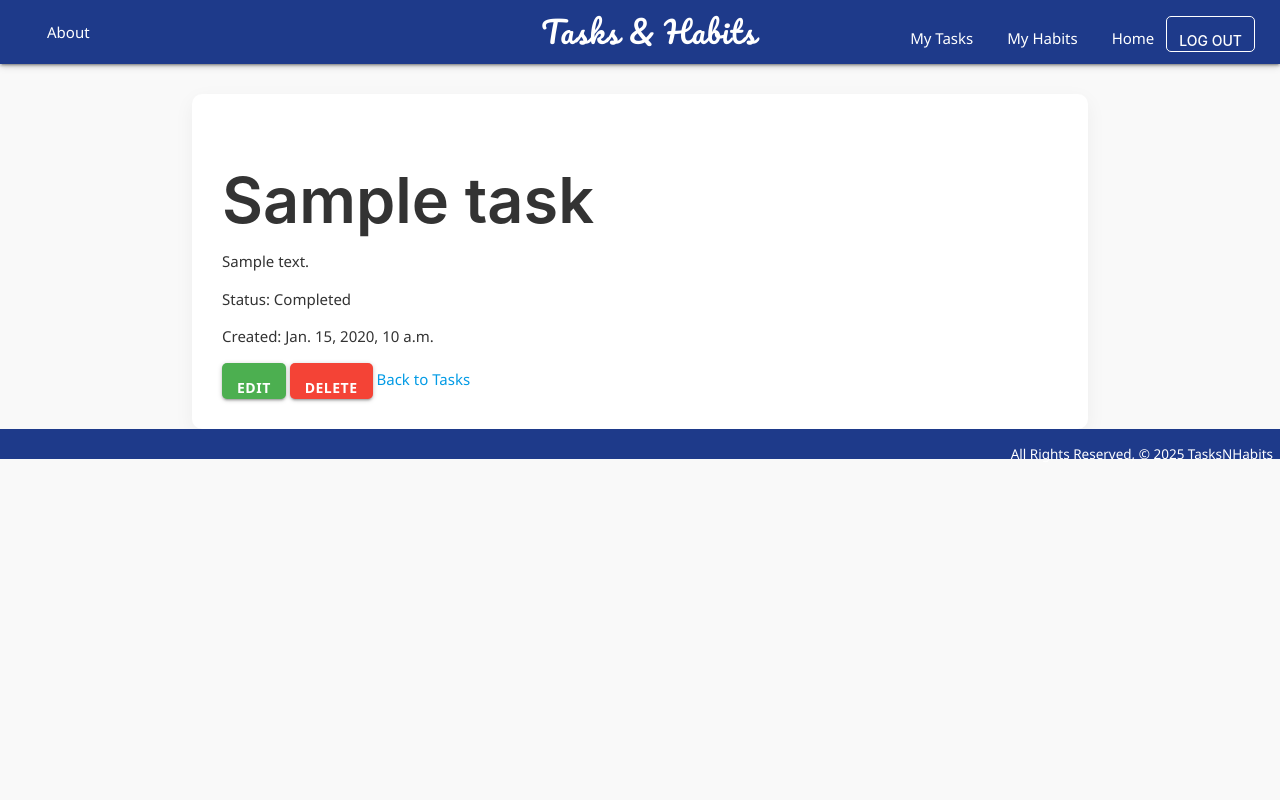
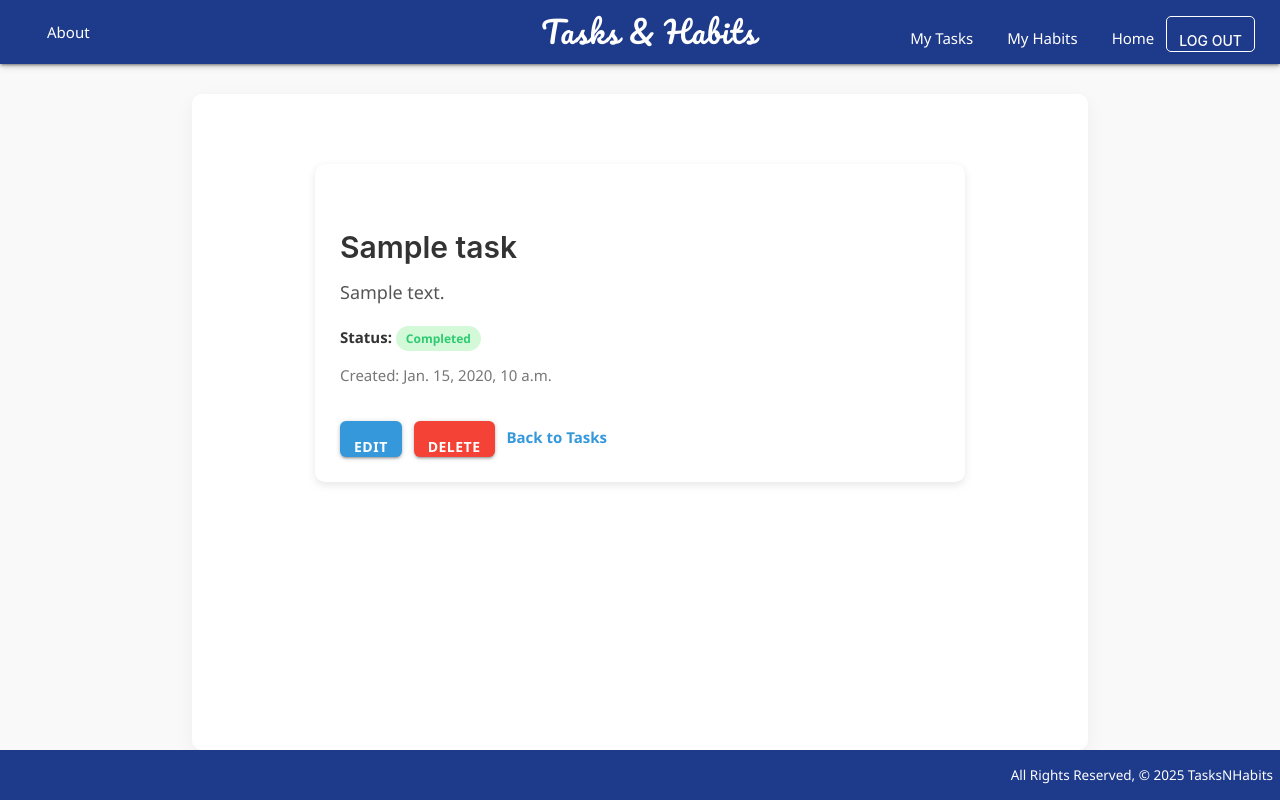
Before and after one commit to envwx/Tasks-Habits, a Django app: page /tasks/1/ in a window 1280 px wide. Run offline with Django 5.2, Linux system fonts and the light colour scheme; a user stored in the database is signed in; tables that the repository leaves empty hold one stand-in row (values such as "Sample post").

Commit message:
more styling up

```diff
--- a/TasksNHabits/main_app/static/css/styles.css
+++ b/TasksNHabits/main_app/static/css/styles.css
@@ -3,7 +3,9 @@
   background-color: #f9f9f9;
   color: #333;
   margin: 0;
-  padding: 0;
+  display: flex;
+  flex-direction: column;
+  min-height: 100vh;
 }
 
 .nav-wrapper {
@@ -57,6 +59,7 @@
 }
 
 main.container {
+  flex: 1;
   background-color: #fff;
   margin-top: 30px;
   padding: 30px;
@@ -192,7 +195,9 @@
   font-family: 'Arial', sans-serif;
 }
 
-.btn {
+/* Buttons */
+.btn,
+.task-btn {
   display: inline-block;
   padding: 0.5rem 1rem;
   background-color: #4caf50;
@@ -203,30 +208,32 @@
   transition: background-color 0.3s;
 }
 
-.btn:hover {
+.btn:hover,
+.task-btn:hover {
   background-color: #45a049;
 }
 
-.btn-new-habit {
-  margin-bottom: 1rem;
-}
-
-.habit-list {
+/* Lists */
+.habit-list,
+.tasks-list {
   display: flex;
   flex-wrap: wrap;
   gap: 0.5rem;
   padding: 0;
-  justify-content: center;
+  justify-content: flex-start; /* left to right */
   margin: 0 auto;
+  list-style: none;
 }
 
-.habit-item {
+/* Items */
+.habit-item,
+.task-item {
   display: flex;
   flex-direction: column;
   align-items: center;
-  padding: 0.5rem 1rem;
-  min-width: 150px;
-  max-width: 180px;
+  padding: 0.7rem 1.2rem;
+  min-width: 180px; /* slightly longer box */
+  max-width: 220px;
   border: 1px solid #ddd;
   border-radius: 5px;
   background-color: #f9f9f9;
@@ -234,37 +241,219 @@
   text-align: center;
 }
 
-.habit-item:hover {
+.habit-item:hover,
+.task-item:hover {
   transform: translateY(-2px);
   box-shadow: 0 2px 6px rgba(0, 0, 0, 0.1);
 }
 
-.habit-link {
+/* Links */
+.habit-link,
+.task-link {
   text-decoration: none;
   color: #333;
   font-weight: 500;
   margin-bottom: 0.3rem;
 }
 
-.habit-link:hover {
+.habit-link:hover,
+.task-link:hover {
   text-decoration: underline;
 }
 
-.habit-status {
-  font-weight: bold;
+/* Status Pills */
+.habit-status,
+.task-status {
+  font-weight: 600;
+  padding: 4px 10px;
+  border-radius: 20px;
+  font-size: 0.8rem;
 }
 
+/* Completed / Not Completed colors */
 .completed {
-  color: green;
+  background: #d3f9d8;
+  color: #2e8b57;
 }
 
 .not-completed {
-  color: red;
+  background: #ffe1e1;
+  color: #c0392b;
 }
 
-.no-habits {
+/* Empty lists */
+.no-habits,
+.no-tasks {
   text-align: center;
   color: #777;
   font-style: italic;
   padding: 1rem 0;
 }
+
+.task-title {
+  font-size: 1.8rem;
+  margin-bottom: 0.5rem;
+}
+
+.task-desc {
+  margin-bottom: 0.5rem;
+}
+
+.task-status-text {
+  margin-bottom: 0.5rem;
+}
+
+.task-status.completed {
+  background-color: #d3f9d8;
+  color: #2e8b57;
+  padding: 4px 10px;
+  border-radius: 20px;
+  font-weight: 600;
+}
+
+.task-status.not-completed {
+  background-color: #ffe1e1;
+  color: #c0392b;
+  padding: 4px 10px;
+  border-radius: 20px;
+  font-weight: 600;
+}
+
+.task-created {
+  color: #555;
+  margin-bottom: 0.5rem;
+}
+
+.back-link {
+  display: inline-block;
+  margin-top: 1rem;
+  color: #333;
+  text-decoration: underline;
+}
+
+.back-link:hover {
+  color: #000;
+}
+
+.habit-container {
+  max-width: 600px;
+  margin: 40px auto;
+  padding: 20px;
+  background: #fafafa;
+  border-radius: 8px;
+  box-shadow: 0 2px 5px rgba(0, 0, 0, 0.1);
+}
+
+.habit-title {
+  font-size: 28px;
+  margin-bottom: 10px;
+}
+
+.habit-description {
+  font-size: 18px;
+  margin-bottom: 15px;
+}
+
+.status {
+  font-weight: bold;
+  margin-bottom: 10px;
+}
+
+.btn {
+  display: inline-block;
+  padding: 8px 14px;
+  margin-right: 8px;
+  background: #3498db;
+  color: white;
+  border-radius: 5px;
+  text-decoration: none;
+}
+
+.btn.red {
+  background: #e74c3c;
+}
+
+.btn.green {
+  background: #2ecc71;
+}
+
+.btn:hover {
+  opacity: 0.85;
+}
+
+.task-container {
+  max-width: 650px;
+  margin: 40px auto;
+  padding: 25px;
+  background: #ffffff;
+  border-radius: 10px;
+  box-shadow: 0 3px 8px rgba(0, 0, 0, 0.1);
+}
+
+/* Title + text styling */
+.task-title {
+  font-size: 30px;
+  margin-bottom: 15px;
+  color: #333;
+}
+
+.task-desc {
+  font-size: 18px;
+  margin-bottom: 20px;
+  color: #555;
+}
+
+.task-status-text {
+  font-weight: bold;
+  margin-bottom: 10px;
+}
+
+.task-status.completed {
+  color: #2ecc71;
+}
+
+.task-status.not-completed {
+  color: #e74c3c;
+}
+
+.task-created {
+  margin-bottom: 20px;
+  color: #777;
+}
+
+/* Buttons */
+.btn {
+  display: inline-block;
+  padding: 8px 14px;
+  margin-right: 8px;
+  background: #3498db;
+  color: white;
+  border-radius: 6px;
+  text-decoration: none;
+  transition: 0.2s ease;
+}
+
+.btn.red {
+  background: #e74c3c;
+}
+
+.btn.green {
+  background: #2ecc71;
+}
+
+.btn:hover {
+  opacity: 0.85;
+}
+
+/* Back link */
+.back-link {
+  display: inline-block;
+  margin-top: 20px;
+  text-decoration: none;
+  color: #3498db;
+  font-weight: bold;
+}
+
+.back-link:hover {
+  text-decoration: underline;
+}
--- a/TasksNHabits/main_app/templates/about.html
+++ b/TasksNHabits/main_app/templates/about.html
@@ -3,5 +3,5 @@
 {% block content %}
 <h1>About our TasksNHabits App</h1>
 <hr />
-<p>testing</p>
+<p>Tasks&Habits, an app to keep on track of your tasks and able to create habits that matches your daily life!</p>
 {% endblock %}
--- a/TasksNHabits/main_app/templates/tasks/task_details.html
+++ b/TasksNHabits/main_app/templates/tasks/task_details.html
@@ -1,17 +1,31 @@
 {% extends 'base.html' %}
 {% block content %}
-  <h1>{{ task.title }}</h1>
-  <p>{{ task.description }}</p>
-  <p>Status: {% if task.is_completed %} Completed{% else %} Not completed{% endif %}</p>
-  <p>Created: {{ task.created_date }}</p>
+<div class="task-container">
+
+  <h1 class="task-title">{{ task.title }}</h1>
+  <p class="task-desc">{{ task.description }}</p>
+
+  <p class="task-status-text">
+    Status:
+    {% if task.is_completed %}
+      <span class="task-status completed">Completed</span>
+    {% else %}
+      <span class="task-status not-completed">Not completed</span>
+    {% endif %}
+  </p>
+
+  <p class="task-created">Created: {{ task.created_date }}</p>
 
   {% if user == task.user %}
     <a href="{% url 'task_edit' task.id %}" class="btn">Edit</a>
     <a href="{% url 'task_delete' task.id %}" class="btn red">Delete</a>
+
     {% if not task.is_completed %}
       <a href="{% url 'task_complete' task.id %}" class="btn green">Mark Complete</a>
     {% endif %}
   {% endif %}
 
-  <a href="{% url 'task_list' %}">Back to Tasks</a>
+  <a href="{% url 'task_list' %}" class="back-link">Back to Tasks</a>
+
+</div>
 {% endblock %}
```
Also changed, not shown: TasksNHabits/main_app/templates/habits/habit_details.html (+17 -4 lines), TasksNHabits/main_app/templates/tasks/index.html (+11 -9 lines). Lines whose indentation alone changed are shown as unchanged.
